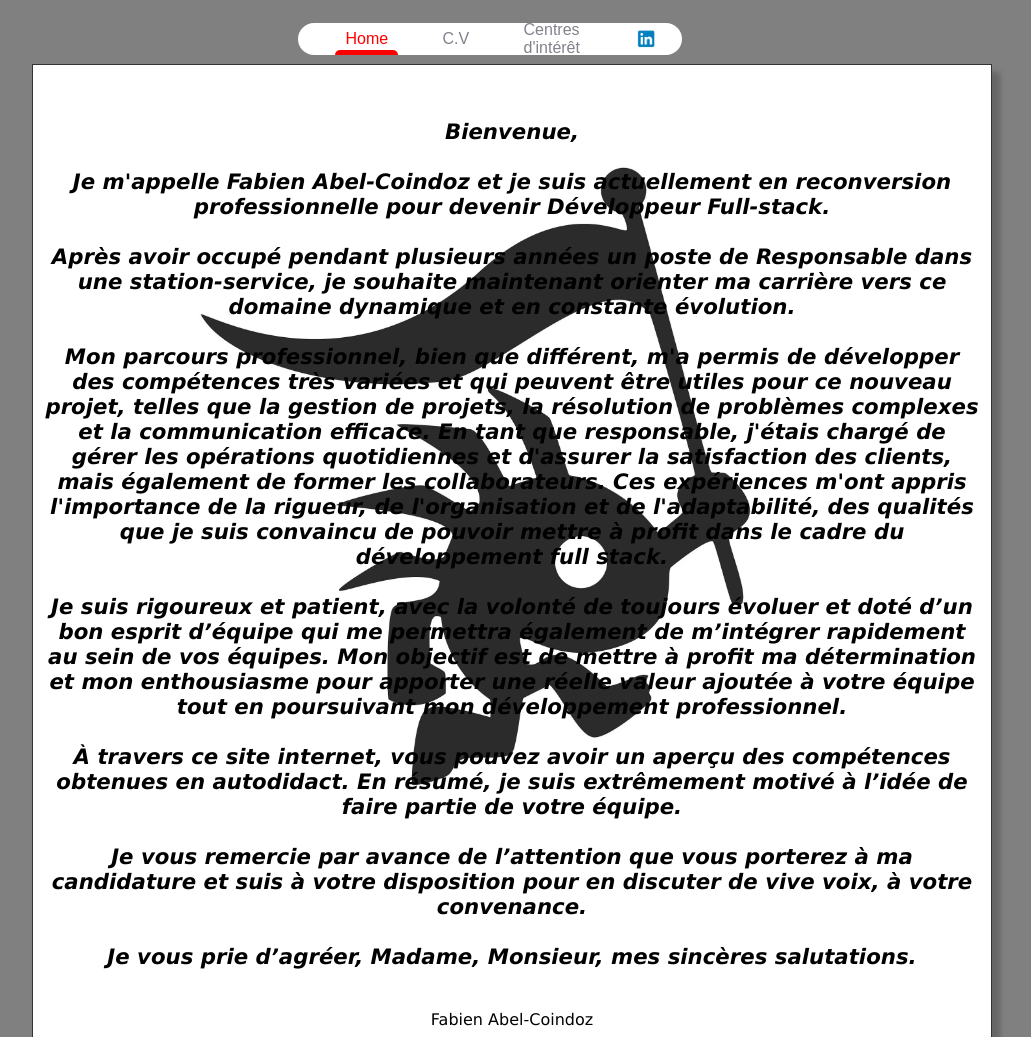
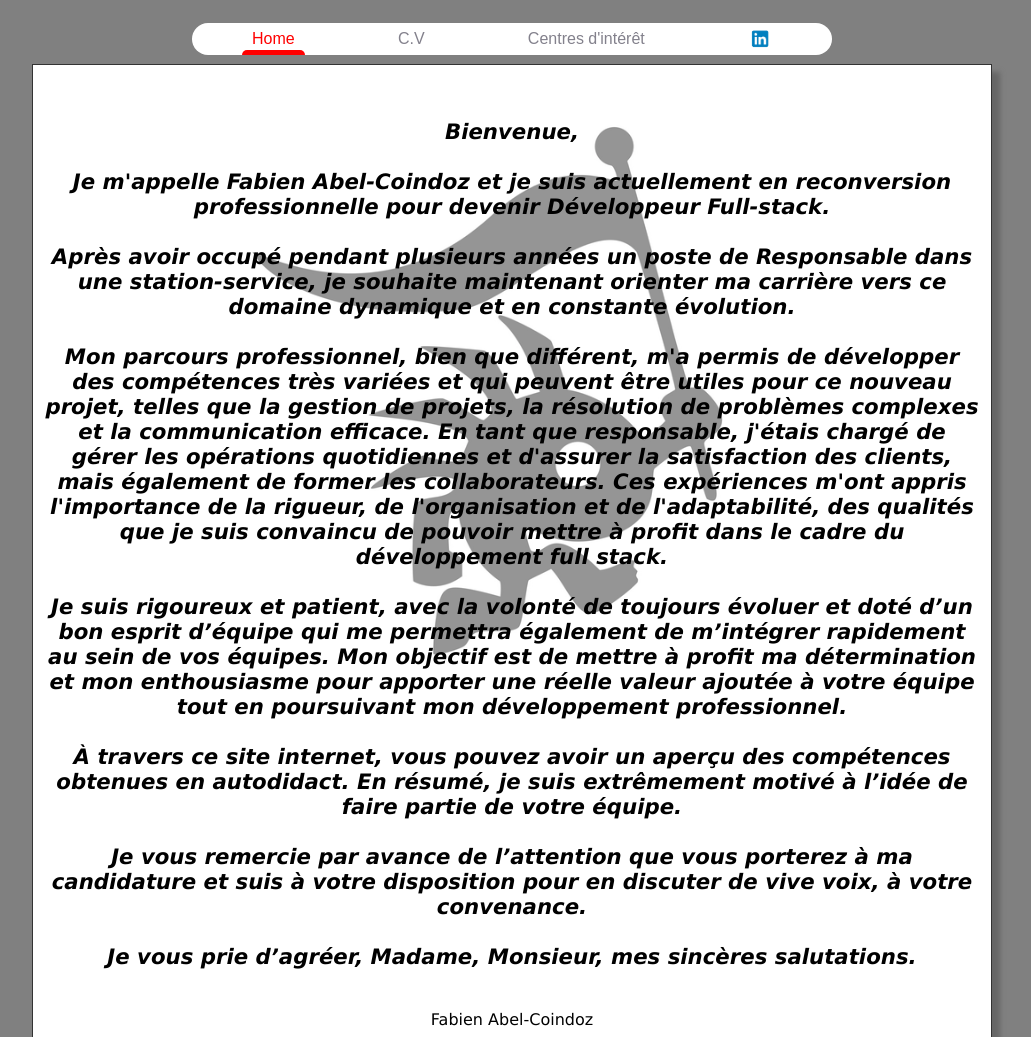
Before and after one commit to Dreyths/site_internet_cv, a plain HTML site: page home.html in a window 1280 px wide. Shown: the top 1037 px of the page, without its empty margins (128-1159 px from the left). Drawn offline with Linux system fonts and the light colour scheme.

Commit message:
modification du cv + nom de la page d'accueil + dimension navbar + nouveau background pour l'image de la home page pour qu'elle passe derrière le texte

```diff
--- a/cv_jeux_video_css.css
+++ b/cv_jeux_video_css.css
@@ -116,14 +116,14 @@ nav {
   background-color:#fff;
   padding: 0 20px;
   border-radius: 40px;
-  width:30%;
+  width:50%;
   justify-content: space-between;
   align-items: center;
   display: flex;
   overflow: hidden;
   overflow-x: auto;
   position: relative;
-  margin-left: 33.3%;
+  margin-left: 25%;
   top: 22.5px;
   opacity:100%;
   position: relative;
@@ -215,9 +215,10 @@ nav {
   border: 1px solid #333;
   box-shadow: 8px 8px 5px #666;
   padding: 8px 12px;
-  background-image:url("./images/murloc0.webp");
+  background-color:#fff;
+  /* background-image:url("./images/murloc0.webp");  */
   background-repeat: no-repeat;
-  background-size:cover;
+  /* background-size:cover; */
   /* min-height: 100vh; */
   margin-top:2.5%;
   margin-bottom:2.5%;
@@ -227,6 +228,34 @@ nav {
   /* background-position: 10% 40%; */
   /* background-position:center; */
   margin:center;
+  position: relative;
+}
+
+.home-style::before {
+  /* width: 75%; */
+  /* width: 700px; */
+	/* height: 700px; */
+
+  padding: 8px 12px;
+  background-color:#fff;
+  background-image:url("./images/murloc2.png");
+  background-repeat: no-repeat;
+  /* background-size:cover; */
+  opacity:50%;
+  /* background-position: 10% 40%; */
+  /* background-position:center; */
+  margin:center;
+  position: absolute;
+  content: "";
+  top: 0px;
+  right: 0px;
+  bottom: 0px;
+  left: 0px;
+  /* background-position: center center; */
+  background-attachment: fixed;
+  background-size: 50%;
+  background-position: center;
+
 }
 
 /*style pour page centres d'interets*/
@@ -272,6 +301,7 @@ nav {
   /* font-size:200%; */
   font-size:133%;
   font-family: Verdana, sans-serif;
+  position: relative;
     /* margin-top:3%; */
   /* margin-bottom:3%; */
   /* margin:center; */
@@ -284,8 +314,8 @@ nav {
 .cv-pdf {
 	margin-top:3%;
 	margin:center;
-	margin-left:22.5%;
-	margin-right:22.5%;
+	margin-left:25%;
+	margin-right:25%;
 	width: 50%;
 	height: 820px;
   /* padding: 8px 12px; */
--- a/cv_jeux_video.html
+++ b/home.html
@@ -13,7 +13,7 @@
 
 	 <!-- slide barre en java: données recuperable par java  + implemant de data pour java -->
 <nav>
-  <a href="cv_jeux_video.html" class="nav-item is-active" data-active-color="red" data-target="Home">Home</a>
+  <a href="home.html" class="nav-item is-active" data-active-color="red" data-target="Home">Home</a>
   <a href="CV.html" class="nav-item" data-active-color="black" data-target="Testimonials">C.V</a>
   <a href="centre_interets.html" class="nav-item" data-active-color="orange" data-target="Blog">Centres d'intérêt</a>
   <a href="https://fr.linkedin.com/in/fabien-abel-coindoz-17b780327" target= "_blank" class="nav-item" data-active-color="rebeccapurple" data-target="Contact"><img id="logo" src="./images/logo_linkedin.png" alt"linkedin"/></a>
```
Also changed, not shown: CV.html (+1 -1 lines), centre_interets.html (+1 -1 lines), contact.html (+1 -1 lines), images/murloc2.PNG (added), 1 other file.
